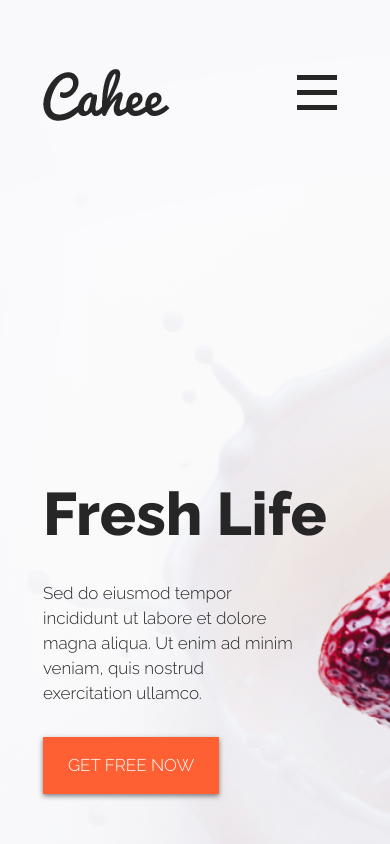
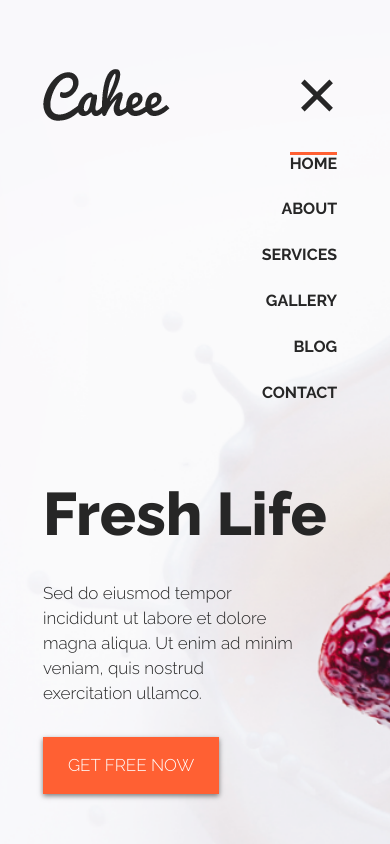
Before and after one commit to zyng/slicing_psd-1, a plain HTML site: page index.html in a window 390 px wide. Both pictures are taken after a click on the element 195 px from the left and 95 px from the top of the page. Shown: the top 844 px of the page. Drawn offline with nearby package versions, Linux system fonts and the light colour scheme.

Commit message:
repair navigation responsiveness

```diff
--- a/css/style.css
+++ b/css/style.css
@@ -94,6 +94,14 @@ img {
   transform: rotate(-90deg) translateX(-10px);
 }
 
+.open .menu-items {
+    flex-direction: column;
+    display: -webkit-flex;
+    display: -moz-flex;
+    display: -ms-flex;
+    display: -o-flex;
+    display: flex;
+}
 
 
 
@@ -145,6 +153,9 @@ img {
     display: block;
     width: 100%;
 }
+
+
+
 /* Logo*/
 .logo {
     display: block;
@@ -160,7 +171,6 @@ img {
     display: -ms-flex;
     display: -o-flex;
     display: flex;
-
 }
 
 .menu-items .active {
@@ -716,7 +726,6 @@ img {
 
     .container-header-navigation {
         flex-direction: column;
-        position: relative;
     }
 
 
@@ -724,9 +733,22 @@ img {
         display: none;
     }
 
-    .menu-items-col > li {
-        margin-bottom: 10px;
+
+    .open .part2 {
+        display: block;position: relative;
     }
+
+    .menu-nav {
+        margin-top: 10px;
+        text-align: right;
+        position: absolute;
+        right: -10px;
+    }
+
+    .menu-nav li {
+        padding-top: 20px;
+    }
+
 
     .section-main-about img {
         margin: 0;
--- a/js/script.js
+++ b/js/script.js
@@ -1,4 +1,4 @@
-$('.menu-toggle').click(function () {
+$('.container-header-navigation').click(function () {
     'use strict';
     $(this).toggleClass('open');
 //    $('.menu-nav ul').toggleClass('menu-items-col');
@@ -7,18 +7,17 @@ $('.menu-toggle').click(function () {
 });
 
 
-//$(window).resize(function () {
-//    'use strict';
-//    var viewportWidth = $(window).width();
-//
-//    if ($('.menu-nav ul').hasClass('menu-items-col') && viewportWidth > 840) {
-//        $('.menu-nav ul').removeClass("menu-items-col");
-//        $('.menu-toggle').removeClass('open');
-//        $('.part2').show();
-//    } else if (viewportWidth > 840) {
-//        $('.part2').show();
-//        $('.menu-toggle').removeClass('open');
-//    } else if (viewportWidth <= 840 && !$('.menu-nav ul').hasClass('menu-items-col')) {
-//        $('.part2').hide();
-//    }
-//});
+//var hamburger = document.querySelector(".hamburger");
+//hamburger.addEventListener("click", function () {
+//  document.querySelector(".page-header").classList.toggle("nav-opened");
+//}, false);
+
+$(window).resize(function () {
+
+
+    var viewportWidth = $(window).width();
+
+    if (viewportWidth >= 840) {
+        $('.container-header-navigation').removeClass('open');
+    }
+});
```
